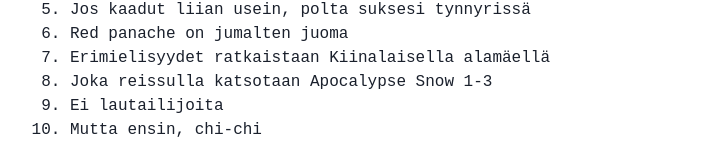
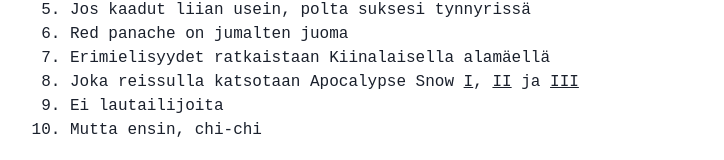
Before and after one commit to peksi/ski-extreme.com, a Next.js app: page / in a window 1280 px wide. Shown: the part 447-607 px from the top of the page, without its empty margins (258-982 px from the left). Built offline with nearby package versions, Linux system fonts and the light colour scheme.

Commit message:
apocalypse snow links

```diff
--- a/pages/index.tsx
+++ b/pages/index.tsx
@@ -28,7 +28,32 @@
           <li>Jos kaadut liian usein, polta suksesi tynnyrissä</li>
           <li>Red panache on jumalten juoma</li>
           <li>Erimielisyydet ratkaistaan Kiinalaisella alamäellä</li>
-          <li>Joka reissulla katsotaan Apocalypse Snow 1-3</li>
+          <li>
+            Joka reissulla katsotaan Apocalypse Snow{" "}
+            <a
+              target="_blank"
+              href="https://www.youtube.com/watch?v=rbdUEOyryeg"
+              rel="noopener noreferrer"
+            >
+              I
+            </a>
+            ,{" "}
+            <a
+              target="_blank"
+              href="https://www.youtube.com/watch?v=pdO-jllFqmA"
+              rel="noopener noreferrer"
+            >
+              II
+            </a>{" "}
+            ja{" "}
+            <a
+              target="_blank"
+              href="https://www.youtube.com/watch?v=n4A7ssN2xy0"
+              rel="noopener noreferrer"
+            >
+              III
+            </a>
+          </li>
           <li>Ei lautailijoita</li>
           <li>Mutta ensin, chi-chi</li>
         </ol>
--- a/styles/Home.module.css
+++ b/styles/Home.module.css
@@ -119,3 +119,7 @@
   margin-top: 40px;
   font-family: "Courier New", Courier, monospace;
 }
+
+.manifesto a {
+  text-decoration: underline;
+}
```
